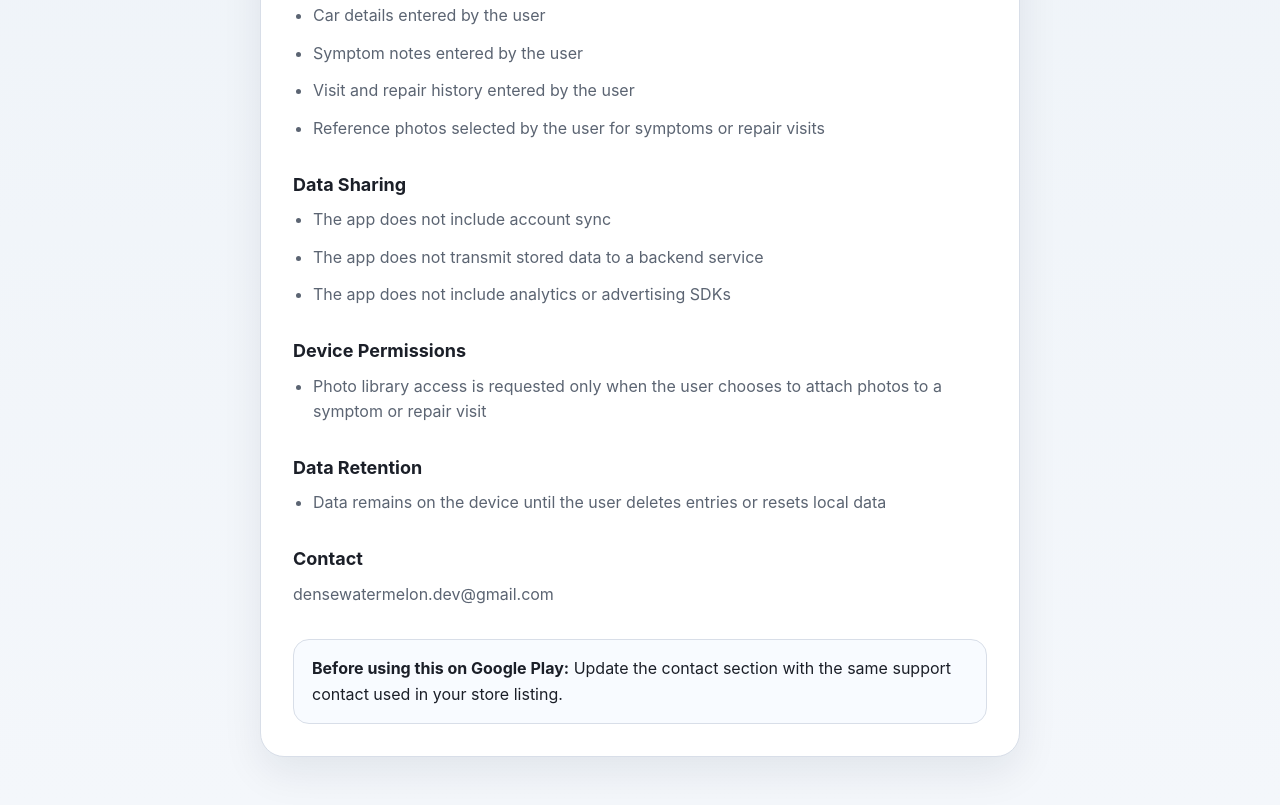
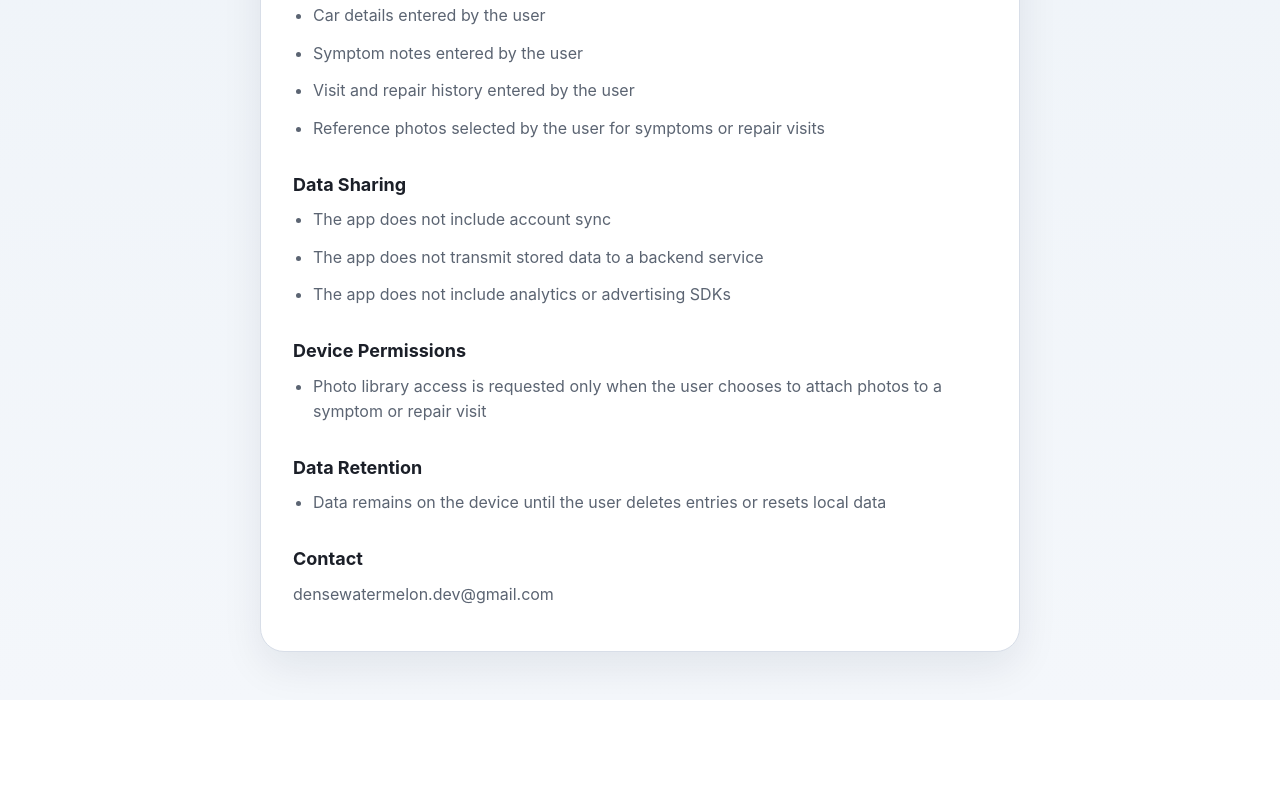
Before and after one commit to DenseWatermelon/mechanic-translator-privacy, a plain HTML site: page index.html in a window 1280 px wide. Shown: the part 339-1144 px from the top of the page. After the commit the page ends 1039 px from the top, so only its background shows below. Drawn offline with Linux system fonts and the light colour scheme.

Commit message:
Remove setup callout

```diff
--- a/index.html
+++ b/index.html
@@ -144,10 +144,6 @@
         densewatermelon.dev@gmail.com
       </p>
 
-      <div class="callout">
-        <strong>Before using this on Google Play:</strong>
-        Update the contact section with the same support contact used in your store listing.
-      </div>
     </main>
   </body>
 </html>
```
